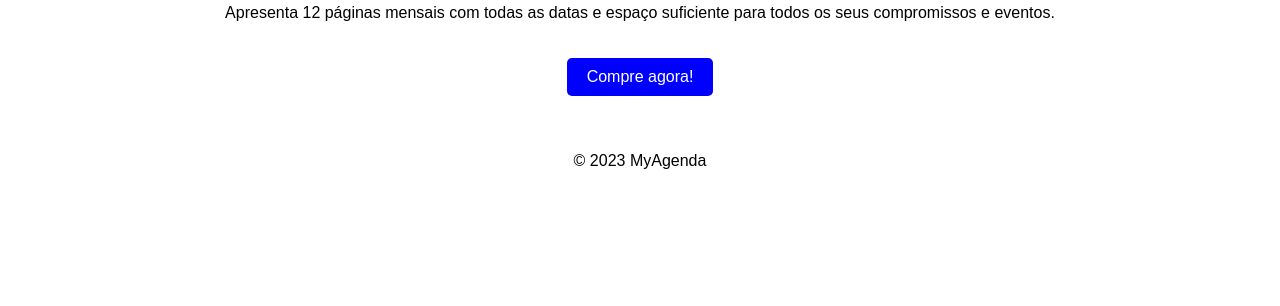
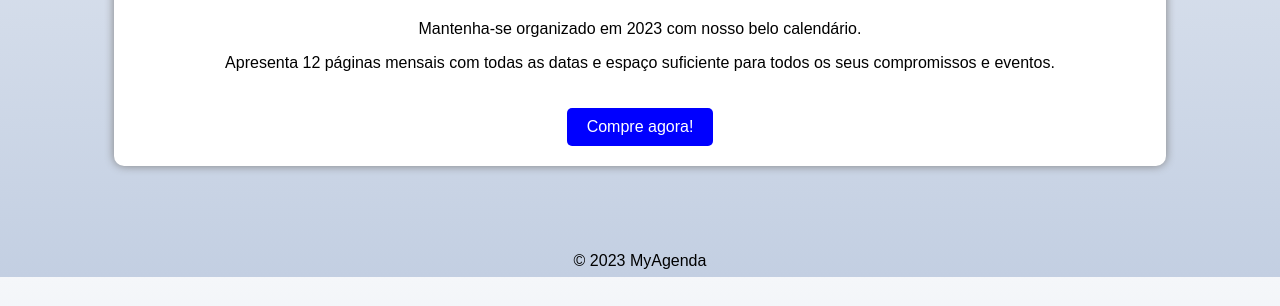
Before and after one commit to Guilherme-LTS/GitPages, a plain HTML site: page index.html in a window 1280 px wide. Shown: the part 539-845 px from the top of the page. Before the commit the page ends 800 px from the top, so only its background shows below. Drawn offline with Linux system fonts and the light colour scheme.

Commit message:
Update styles.css

```diff
--- a/styles.css
+++ b/styles.css
@@ -1,5 +1,7 @@
 body {
     font-family: Arial, sans-serif;
+    background: linear-gradient(to bottom, #f5f7fa, #c3cfe2);
+    height: 100vh;
   }
   header {
     text-align: center;
@@ -11,6 +13,11 @@ body {
   main {
     text-align: center;
     padding: 20px;
+    background-color: white;
+    border-radius: 10px;
+    box-shadow: 0 0 10px gray;
+    margin: 50px auto;
+    width: 80%;
   }
   img {
     width: 300px;
```
